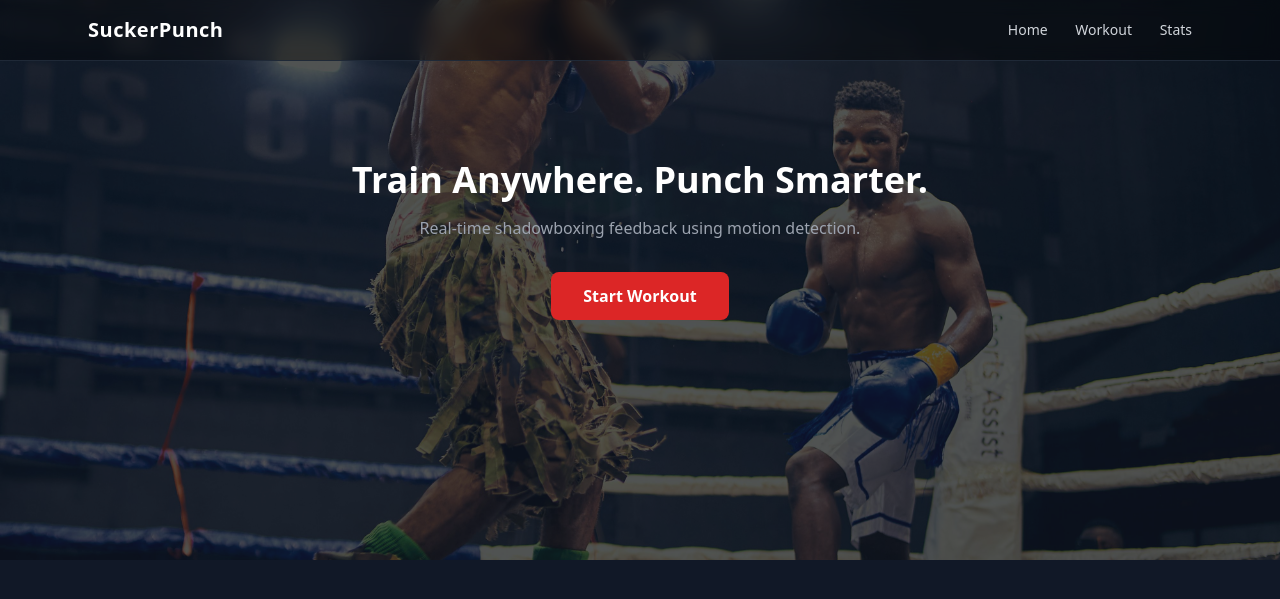
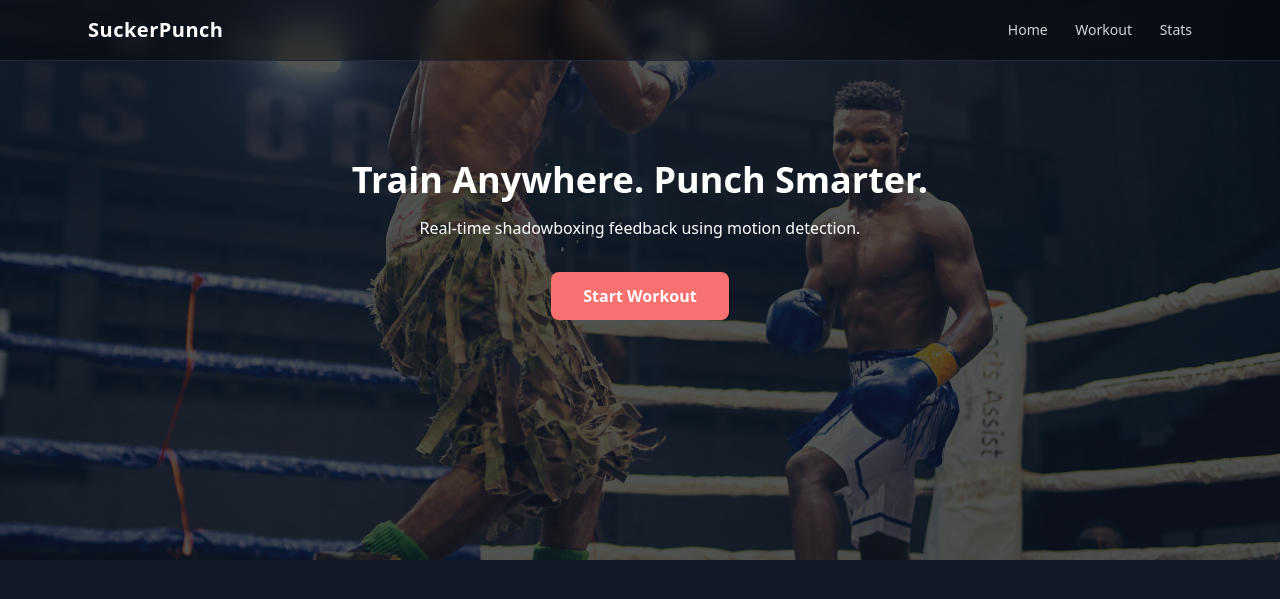
Before and after one commit to JoshuaDonnelly/SuckerPunch, a Flask app: page / in a window 1280 px wide. Shown: the top 599 px of the page. Run offline with Flask 3, Linux system fonts and the light colour scheme; style sheets or scripts are compiled from the project's sources.

Commit message:
Chore: changed DB credientials, refactored some design

```diff
--- a/suckerpunch/__init__.py
+++ b/suckerpunch/__init__.py
@@ -3,7 +3,12 @@ from dotenv import load_dotenv
 import os
 import mysql.connector
 
-app = Flask(__name__)
+app = Flask(
+    __name__,
+    static_folder="static",
+    static_url_path="/static"
+)
+
 
 load_dotenv('/var/www/suckerpunch/.env')
 
--- a/suckerpunch/templates/base.html
+++ b/suckerpunch/templates/base.html
@@ -5,7 +5,7 @@
   <title>{% block title %}SuckerPunch{% endblock %}</title>
 
   <!-- Tailwind output -->
-  <link rel="stylesheet" href="{{ url_for('static', filename='css/output.css') }}">
+  <link rel="stylesheet" href="{{ url_for('static', filename='css/output.css') }}?v=123">
 </head>
 
 <body class="bg-gray-900 text-white min-h-screen">
--- a/suckerpunch/templates/index.html
+++ b/suckerpunch/templates/index.html
@@ -17,11 +17,11 @@
       Train Anywhere. Punch Smarter.
     </h2>
 
-    <p class="text-gray-400 max-w-xl mx-auto mb-8">
+    <p class="text-400 max-w-xl mx-auto mb-8">
       Real-time shadowboxing feedback using motion detection.
     </p>
 
-    <button class="px-8 py-3 bg-red-600 hover:bg-red-700 rounded-lg font-semibold transition-transform hover:scale-105">
+    <button class="px-8 py-3 bg-red-400 hover:bg-green-400 rounded-lg font-semibold transition-transform hover:scale-105">
       Start Workout
     </button>
   </section>
```
